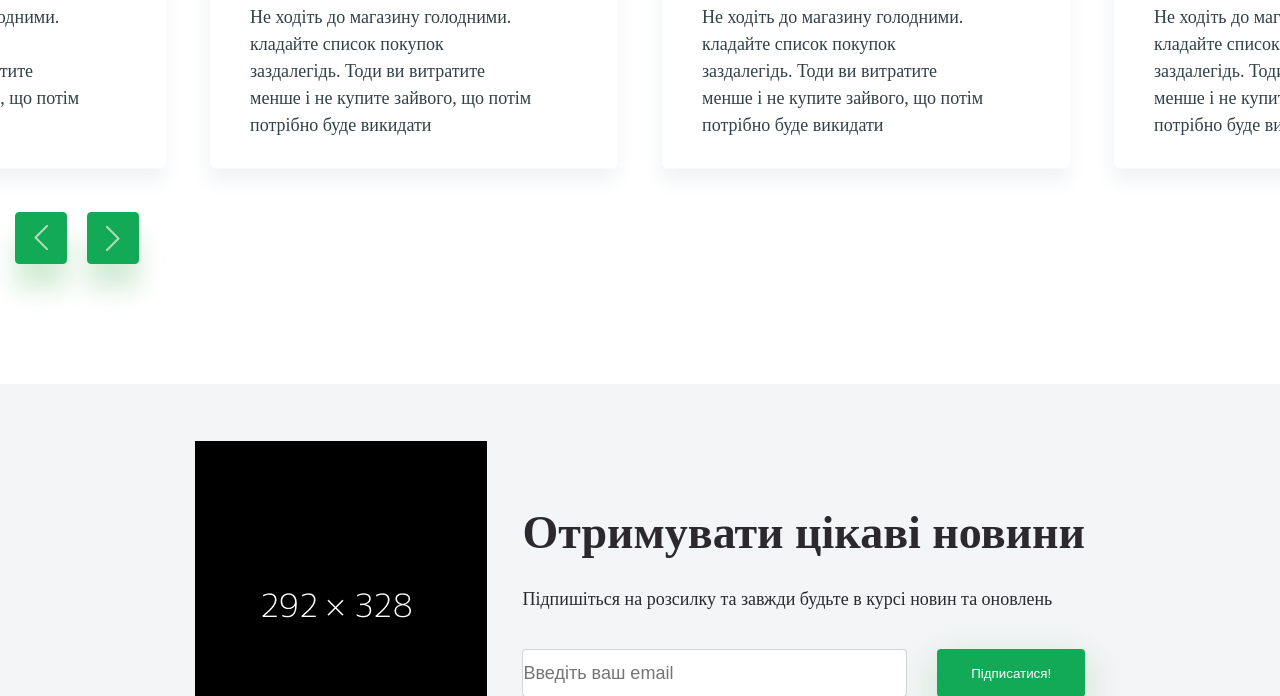
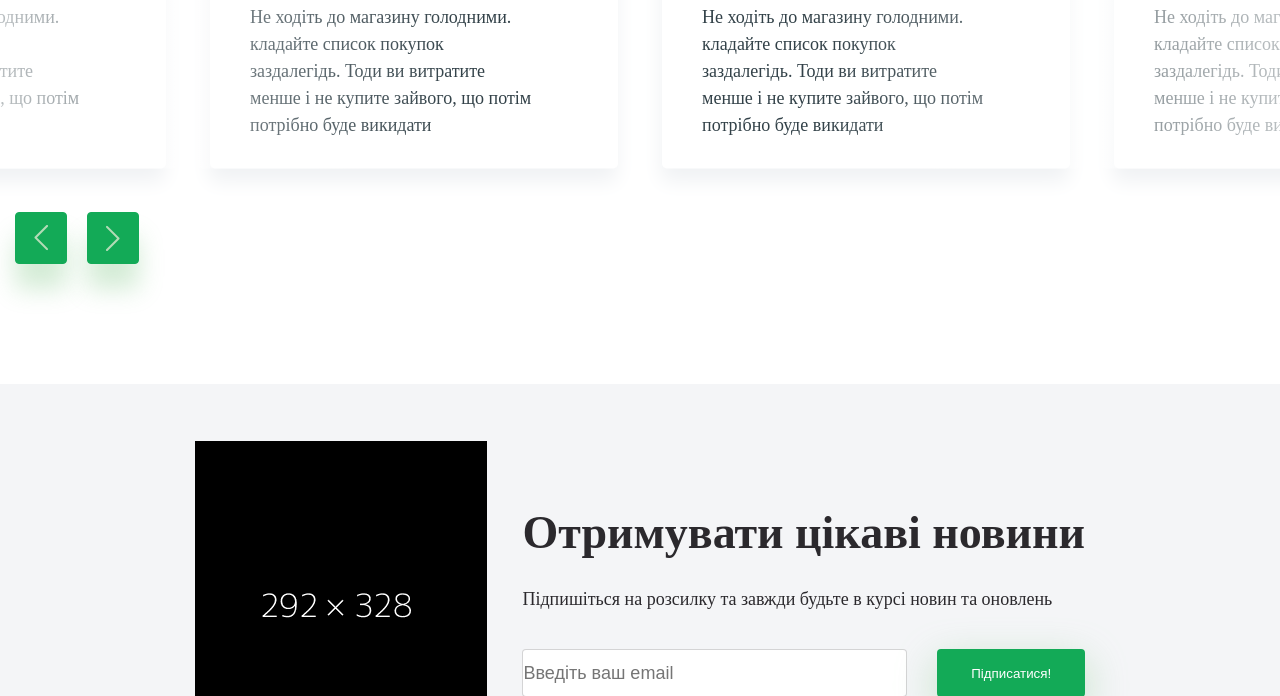
Before and after one commit to AndriyDarmits/eco-project, a plain HTML site: page index.html in a window 1280 px wide. Shown: the part 2747-3443 px from the top of the page. Drawn offline with Linux system fonts and the light colour scheme.

Commit message:
added fade to slider

```diff
--- a/layout/style.css
+++ b/layout/style.css
@@ -549,6 +549,18 @@ html{
     transform: translate(-50%, -50%);
 
 }
+
+.slider__items::after{
+    content: "";
+    position: absolute;
+    width: 100%;
+    height: 100%;
+    z-index: 10;
+    background: linear-gradient(to left, rgba(255,255,255,1) 0%,rgba(255,255,255,0) 40%,rgba(255,255,255,0) 50%,rgba(255,255,255,0) 60%,rgba(255,255,255,1) 100%) center no-repeat;
+    background-size: cover
+}
+
+
 
 .slider__item{
     padding: 30px 40px;
```
